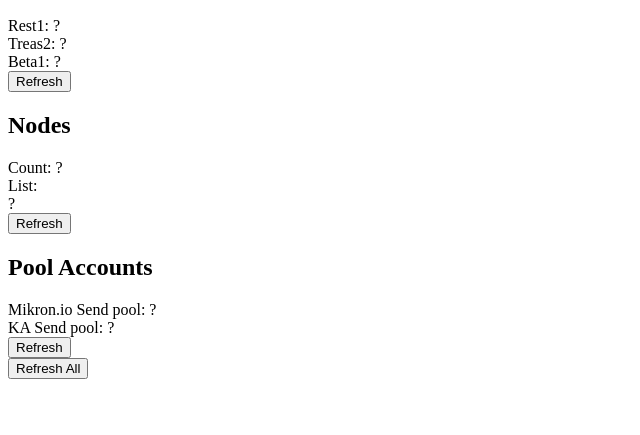
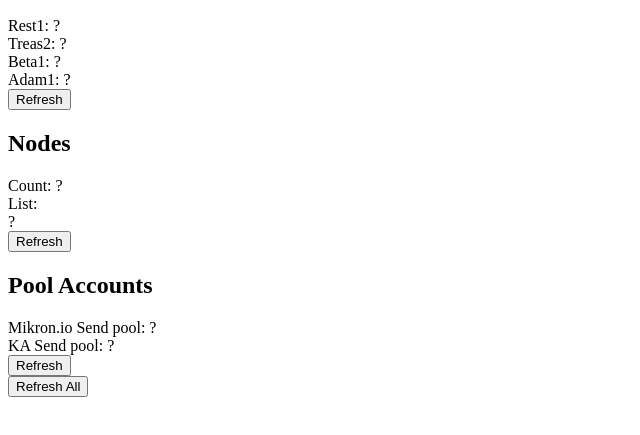
Before and after one commit to catenocrypt/mikron_explorer, a plain HTML site: page web/index.html in a window 1280 px wide. Shown: the part 287-722 px from the top of the page, without its empty margins (0-640 px from the left). Drawn offline with Linux system fonts and the light colour scheme; no server answers.

Commit message:
Add Adam1 service.

```diff
--- a/web/index.html
+++ b/web/index.html
@@ -29,6 +29,8 @@ function refresh_services() {
     callGetUrl('http://server2.mikron.io:8226/blocks/count', (text) => document.getElementById('treas2').innerText = text);
     document.getElementById('beta1').innerText = '?';
     callGetUrl('http://server2.mikron.io:8080/blocks/count', (text) => document.getElementById('beta1').innerText = text);
+    document.getElementById('serv_adam1').innerText = '?';
+    callGetUrl('http://ec2-18-184-105-190.eu-central-1.compute.amazonaws.com:8043/blocks/count', (text) => document.getElementById('serv_adam1').innerText = text);
 }
 
 function refresh_accounts() {
@@ -121,6 +123,9 @@ function callGetUrl(url, callback) {
                     Beta1: <label id='beta1'>?</label>
                 </div>
                 <div>
+                    Adam1: <label id='serv_adam1'>?</label>
+                </div>
+                <div>
                     <button onclick='refresh_services()'>Refresh</button>
                 </div>
             </div>
```
